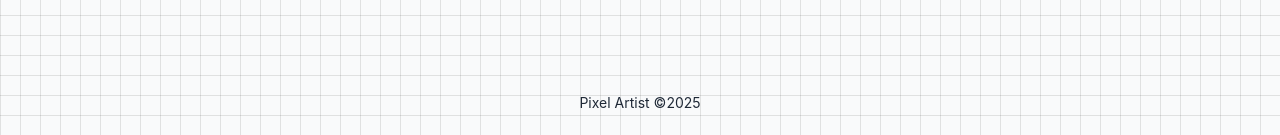
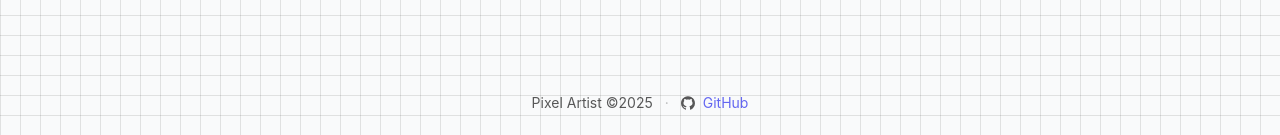
Before and after one commit to JiuNian3219/pixel-artist, a React (Vite) app: page /en/ in a window 1280 px wide. Shown: the part 665-800 px from the top of the page. Built offline with nearby package versions, Linux system fonts and the light colour scheme; no server answers.

Commit message:
feat(Layout): 添加页脚GitHub链接和样式

```diff
--- a/src/components/Layout/index.module.less
+++ b/src/components/Layout/index.module.less
@@ -43,4 +43,20 @@
 .footer {
   text-align: center;
   background-color: transparent;
+  color: rgba(0, 0, 0, 0.65);
+
+  .separator {
+    margin: 0 8px;
+    color: rgba(0, 0, 0, 0.25);
+  }
+
+  .footerLink {
+    color: var(--primary-100);
+    text-decoration: none;
+
+    &:hover {
+      color: var(--primary-200);
+      text-decoration: underline;
+    }
+  }
 }
--- a/src/components/Layout/index.tsx
+++ b/src/components/Layout/index.tsx
@@ -7,7 +7,8 @@ import {
   withLocalePath,
 } from "@/utils/locale";
 import { getDefaultSEO, resolveSEOByPath } from "@/utils/seo";
-import { Layout as AntdLayout, Menu } from "antd";
+import { GithubOutlined } from "@ant-design/icons";
+import { Layout as AntdLayout, Menu, Space } from "antd";
 import React, { useEffect } from "react";
 import { useTranslation } from "react-i18next";
 import { Link, Outlet, useLocation, useNavigate } from "react-router-dom";
@@ -89,7 +90,19 @@ const Layout: React.FC = () => {
           <Outlet />
         </Content>
         <Footer className={styles.footer}>
-          Pixel Artist ©{new Date().getFullYear()}
+          <span>Pixel Artist ©{new Date().getFullYear()}</span>
+          <span className={styles.separator}> · </span>
+          <Space>
+            <GithubOutlined />
+            <a
+              href="https://github.com/JiuNian3219/pixel-artist"
+              target="_blank"
+              rel="noopener noreferrer"
+              className={styles.footerLink}
+            >
+              GitHub
+            </a>
+          </Space>
         </Footer>
       </AntdLayout>
     </>
```
